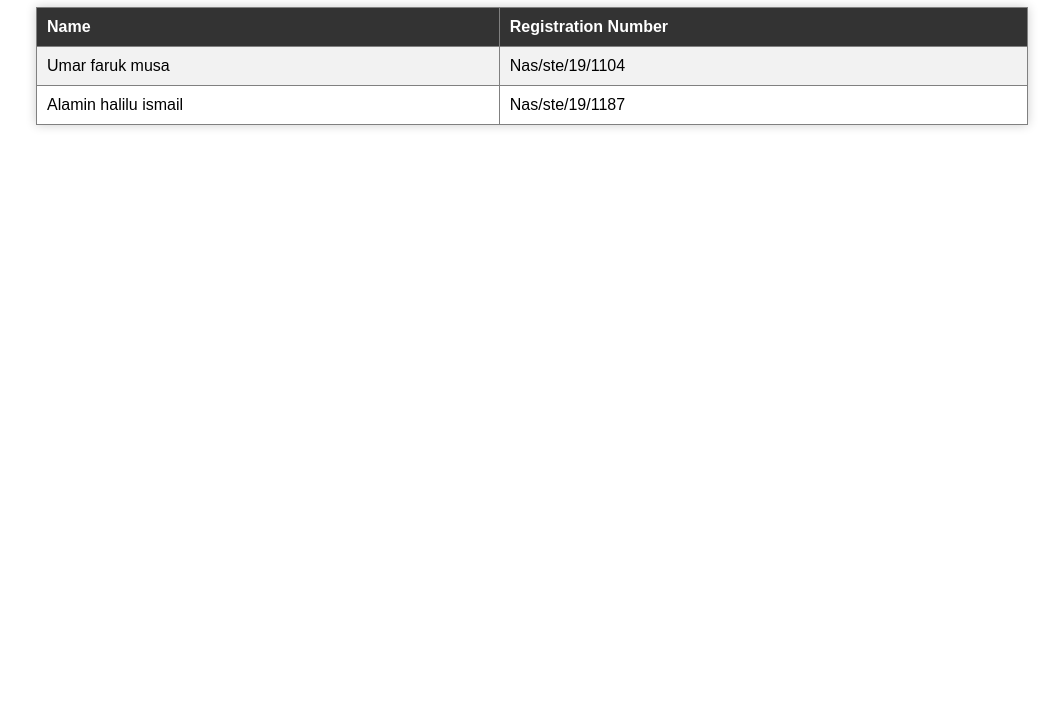
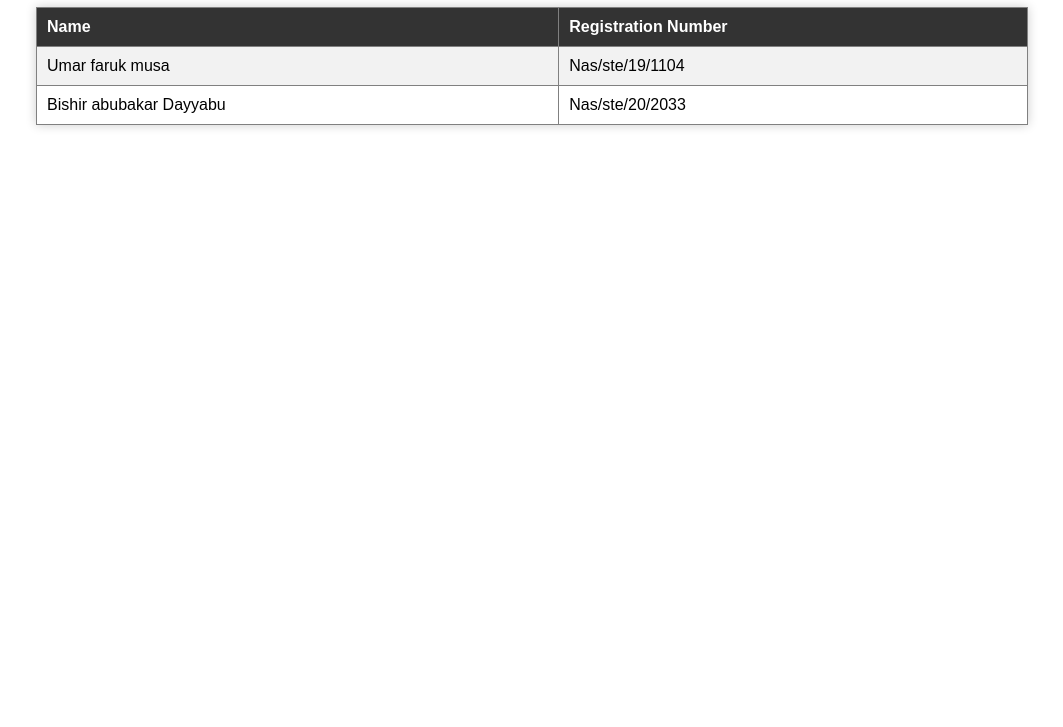
Before and after one commit to realpapito/open-source-software-development-and-application, a plain HTML site: page index.html in a window 1280 px wide. Shown: the part 73-800 px from the top of the page, without its empty margins (108-1171 px from the left). Drawn offline with Linux system fonts and the light colour scheme.

Commit message:
first commit

```diff
--- a/index.html
+++ b/index.html
@@ -53,9 +53,10 @@
         <td>Nas/ste/19/1104</td>
       </tr>
       <!-- Add more rows as needed -->
+
       <tr>
-        <td>Alamin halilu ismail</td>
-        <td>Nas/ste/19/1187</td>
+        <td>Bishir abubakar Dayyabu</td>
+        <td>Nas/ste/20/2033</td>
       </tr>
     </table>
   </body>
```
Also changed, not shown: 1 other file.
